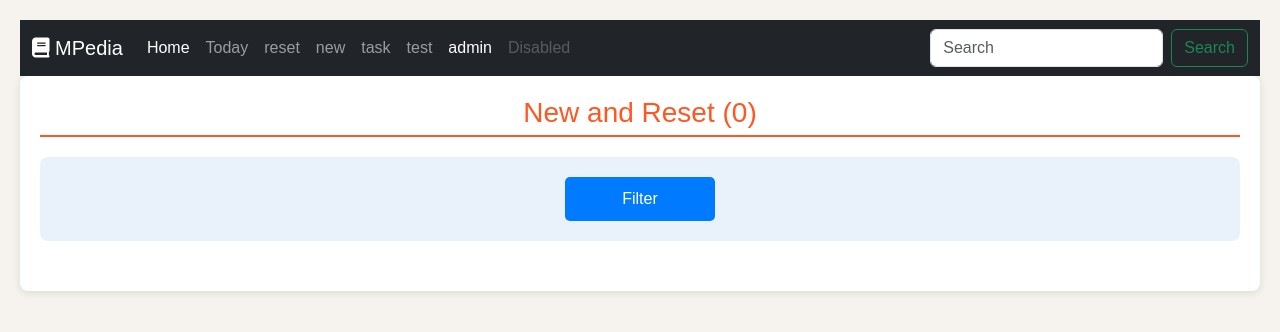
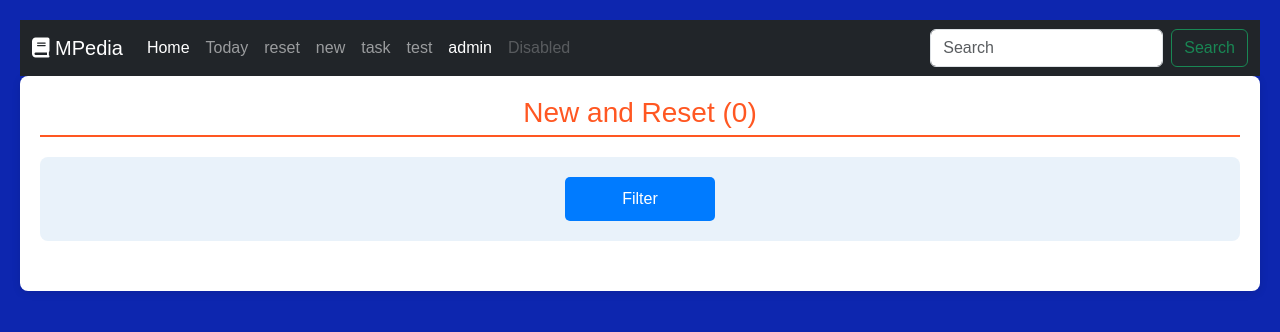
Before and after one commit to Ta7leeq/modypedia_clean, a Django app: template interface/templates/interface/new.html in a window 1280 px wide. Shown: the top 332 px of the page. Run offline with Django 3.2, Linux system fonts and the light colour scheme; the template is opened without the code that fills it, so the values that code supplies are empty; some web fonts are replaced.

Commit message:
testing deployment

```diff
--- a/static/style.css
+++ b/static/style.css
@@ -1,7 +1,7 @@
 /* General styling */
 body {
     font-family: 'Arial', sans-serif;
-    background-color: #f6f3ee;
+    background-color: #0d26af;
     color: #333;
     margin: 0;
     padding: 20px;
```
